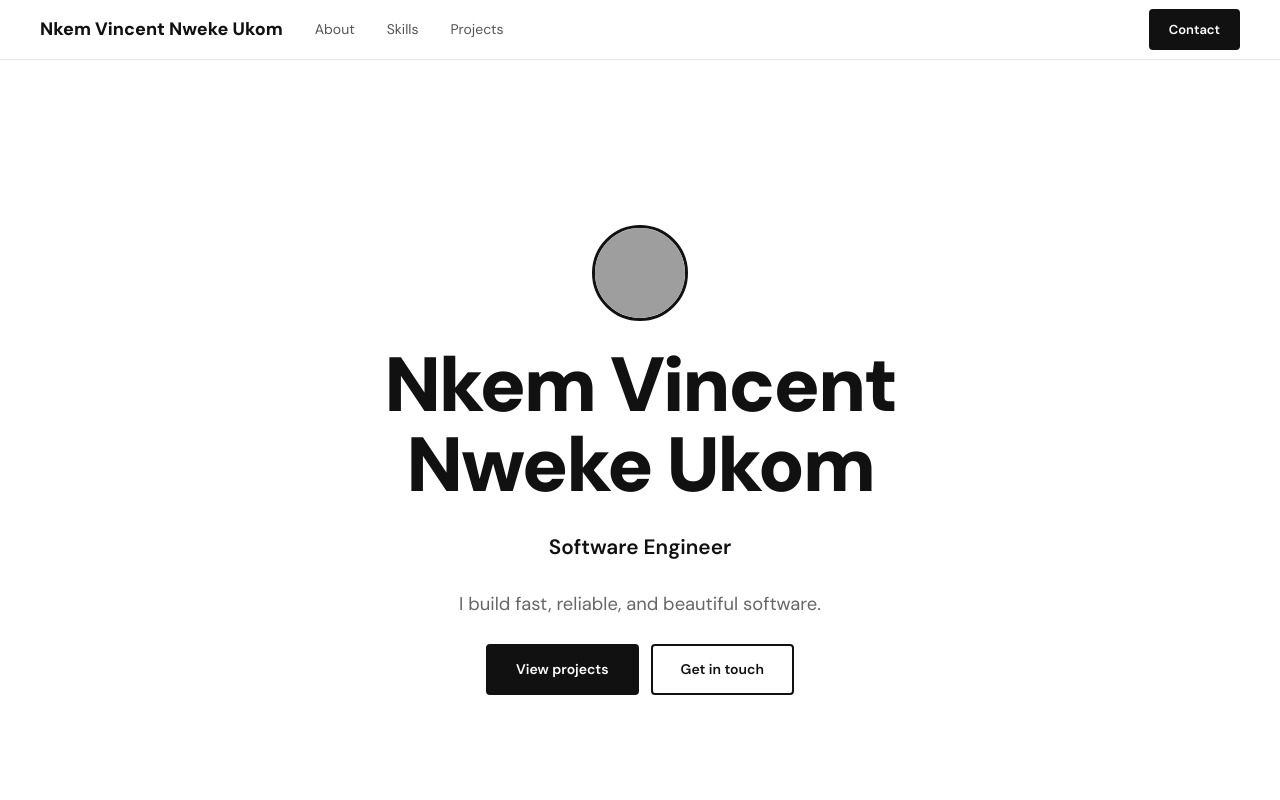
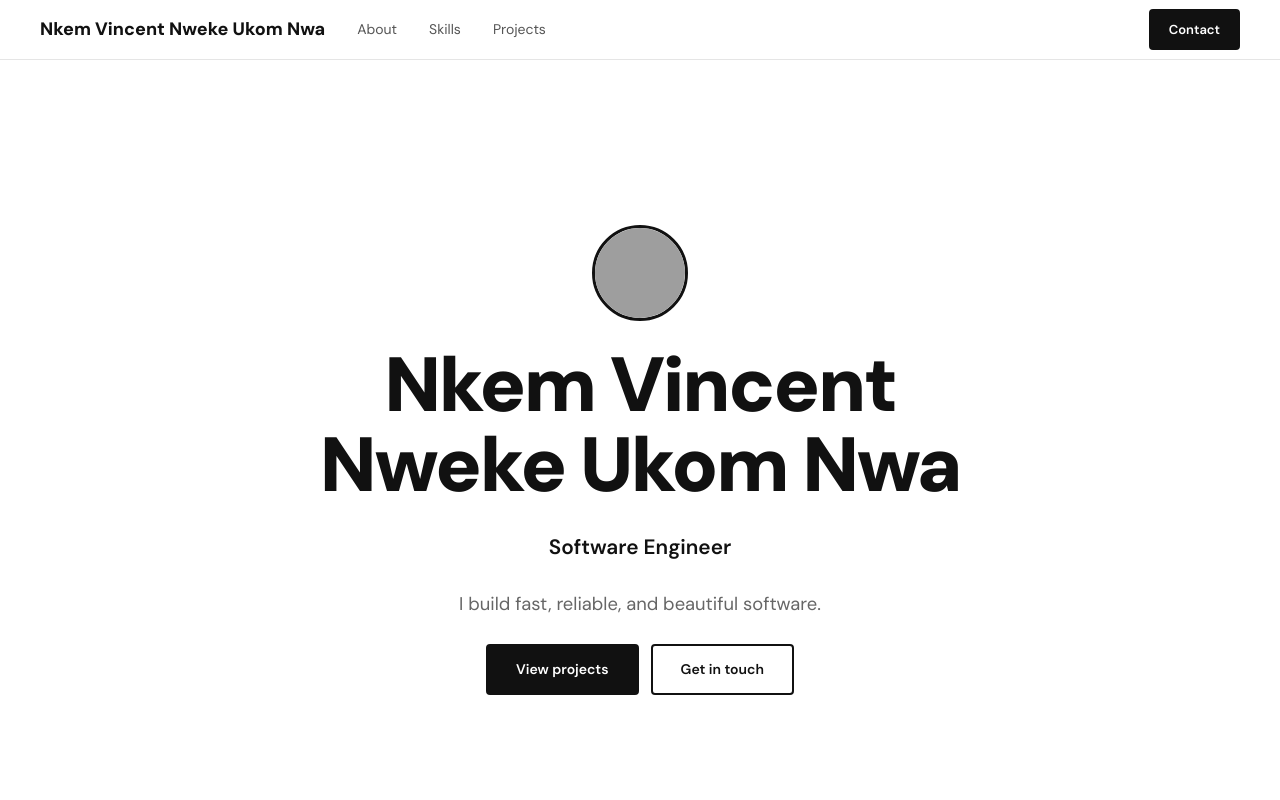
Before and after one commit to Nkemakolamuko/folio-minimal-0e82b965, a plain HTML site: page index.html in a window 1280 px wide. Shown: the top 800 px of the page. Drawn offline with Linux system fonts and the light colour scheme; grey boxes are pictures that could not be loaded.

```diff
--- a/index.html
+++ b/index.html
@@ -10,7 +10,7 @@
 </head>
 <body>
 <nav>
-  <span class="logo">Nkem Vincent Nweke Ukom</span>
+  <span class="logo">Nkem Vincent Nweke Ukom Nwa</span>
   <button class="nav-toggle" onclick="document.querySelector('.nav-links').classList.toggle('open')" aria-label="Menu">
     <span></span><span></span><span></span>
   </button>
@@ -19,7 +19,7 @@
     <a href="#contact" class="nc btn" style="padding:8px 18px;font-size:13px">Contact</a>
   </div>
 </nav>
-<section class="hero" id="hero" ><div class="hi"><img class="av" src="https://oaqmumphojikjaldzmwz.supabase.co/storage/v1/object/public/assets/c371d4b7-839d-4f61-a6f7-39d6c0add343/avatars/1774174152524-wnorvjozufr.jpeg" alt="Nkem Vincent Nweke Ukom"/><h1>Nkem Vincent Nweke Ukom</h1><p class="jt">Software Engineer</p><p class="tl">I build fast, reliable, and beautiful software.</p><div class="hc"><a href="#projects" class="btn">View projects</a><a href="#contact" class="btn btn-o">Get in touch</a></div></div></section>
+<section class="hero" id="hero" ><div class="hi"><img class="av" src="https://oaqmumphojikjaldzmwz.supabase.co/storage/v1/object/public/assets/c371d4b7-839d-4f61-a6f7-39d6c0add343/avatars/1774174152524-wnorvjozufr.jpeg" alt="Nkem Vincent Nweke Ukom Nwa"/><h1>Nkem Vincent Nweke Ukom Nwa</h1><p class="jt">Software Engineer</p><p class="tl">I build fast, reliable, and beautiful software.</p><div class="hc"><a href="#projects" class="btn">View projects</a><a href="#contact" class="btn btn-o">Get in touch</a></div></div></section>
 <section class="about" id="about" style="background:#fafafa;color:inherit"><div class="c"><div class="ag"><div><h2>About me</h2><p>I am a full-stack developer with 5 years of experience building web applications. I love clean code, good design, and solving hard problems.</p><div class="am"><div class="ami"><strong>Location</strong>San Francisco, CA</div><div class="ami"><strong>Email</strong><a href="mailto:hello@yourname.com">hello@yourname.com</a></div></div></div><div class="av2"></div></div></div></section>
 <section class="skills" id="skills" ><div class="c"><h2>Skills</h2><div class="sg"><span class="st sp">TypeScript</span><span class="st sd">React</span><span class="st so">Node.js</span><span class="st sp">PostgreSQL</span><span class="st sd">Docker</span><span class="st so">AWS</span><span class="st sp">Figma</span><span class="st sd">GraphQL</span></div></div></section>
 <section class="projects" id="projects" style="background:#fafafa;color:inherit"><div class="c"><h2>Projects</h2><div class="pg"><div class="pc"><div class="pt">⚙️</div><div class="pb"><h3>Open Source CLI Tool</h3><p>A developer CLI that automates repetitive tasks. 2k GitHub stars.</p><div class="pl"> </div></div></div><div class="pc"><div class="pt">📊</div><div class="pb"><h3>SaaS Dashboard</h3><p>Full-stack analytics dashboard built with Next.js and Supabase.</p><div class="pl"> </div></div></div><div class="pc"><div class="pt">📱</div><div class="pb"><h3>Mobile App</h3><p>Cross-platform app with React Native. 10k downloads.</p><div class="pl"> </div></div></div></div></div></section>
```
